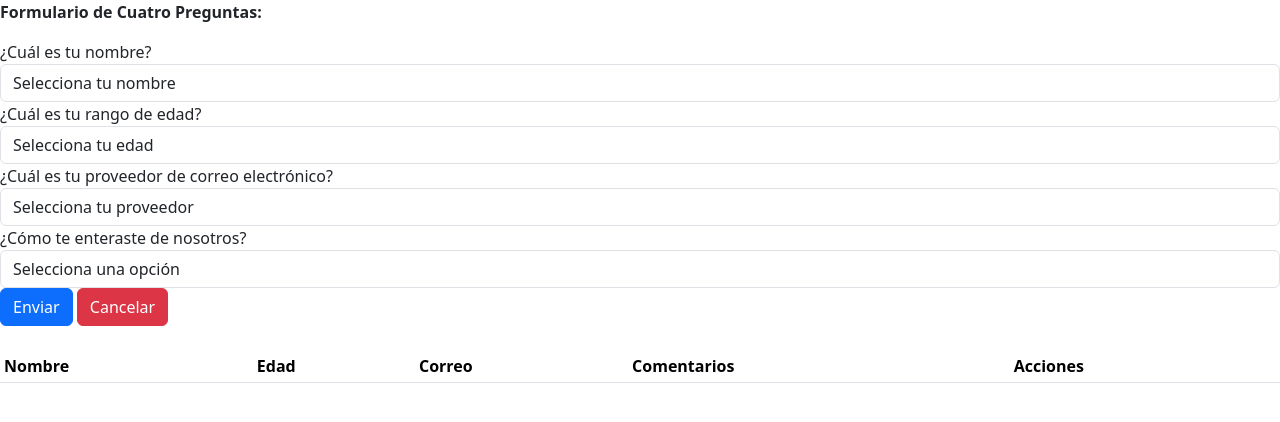
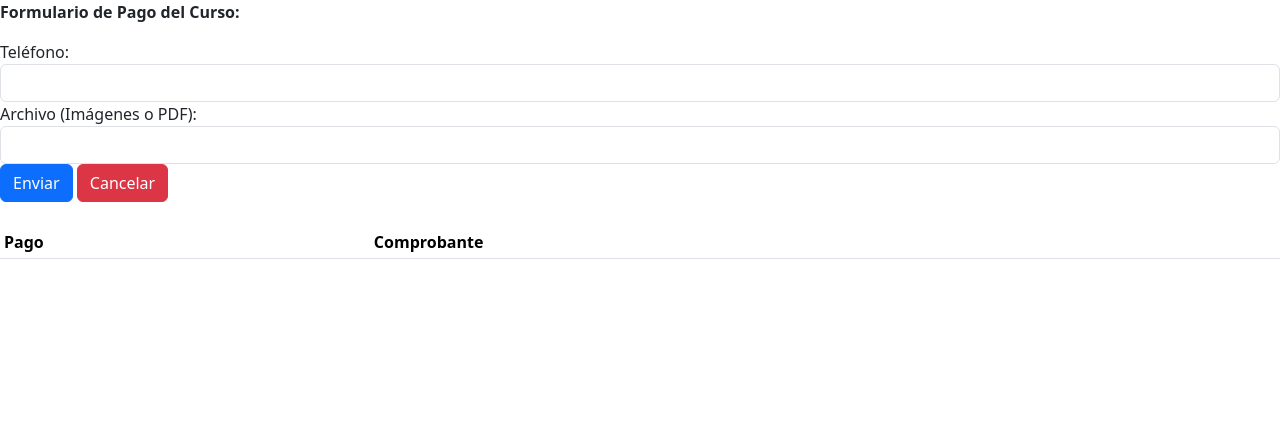
Before and after one commit to buda2103/Pago, a Flask app: template flask7b-main/templates/Formulario.html in a window 1280 px wide. Shown: the top 422 px of the page. Run offline with Flask 3, Linux system fonts and the light colour scheme; the template is opened without the code that fills it, so the values that code supplies are empty; some libraries are stand-ins or nearby versions.

Commit message:
Update Formulario.html

```diff
--- a/flask7b-main/templates/Formulario.html
+++ b/flask7b-main/templates/Formulario.html
@@ -3,58 +3,27 @@
 <head>
     <meta charset="UTF-8">
     <meta name="viewport" content="width=device-width, initial-scale=1.0">
-    <title>Formulario 4 Preguntas con Selección</title>
+    <title>Pago Curso</title>
     <!-- Añade las librerías JQuery, Bootstrap y JQuery Validation -->
     <link rel="stylesheet" href="https://cdn.jsdelivr.net/npm/bootstrap@5.3.3/dist/css/bootstrap.min.css">
     <script src="https://code.jquery.com/jquery-3.7.1.min.js" integrity="sha256-/JqT3SQfawRcv/BIHPThkBvs0OEvtFFmqPF/lYI/Cxo=" crossorigin="anonymous"></script>
     <script src="https://cdn.jsdelivr.net/npm/bootstrap@5.3.3/dist/js/bootstrap.bundle.min.js" crossorigin="anonymous"></script>
+    <!-- Nueva fuente de JQuery Validation -->
     <script src="https://cdnjs.cloudflare.com/ajax/libs/jquery-validate/1.19.3/jquery.validate.min.js" integrity="sha512-pnM+HWgfFIjl7dd5JKY1YoEpA5AmtsjE/3sFVOdNuBJePIqlzwHM9eyXo96AQBWCMfQFViSyMOkV1hpI/YfpHQ==" crossorigin="anonymous"></script>
     <script src="https://js.pusher.com/8.2.0/pusher.min.js"></script>
 </head>
 <body>
-    <p><b>Formulario de Cuatro Preguntas:</b></p>
-    <form id="frmPreguntas" method="post" enctype="multipart/form-data">
+    <p><b>Formulario de Pago del Curso:</b></p>
+    <form id="frmPagocurso" method="post" enctype="multipart/form-data">
         <input type="hidden" id="id" name="id">
 
         <div class="form-group">
-            <label for="Nombre">¿Cuál es tu nombre?</label>
-            <select id="Nombre" name="Nombre" class="form-control" required>
-                <option value="">Selecciona tu nombre</option>
-                <option value="Juan">Juan</option>
-                <option value="María">María</option>
-                <option value="Pedro">Pedro</option>
-                <option value="Ana">Ana</option>
-            </select>
+            <label for="Telefono">Teléfono:</label>
+            <input type="text" id="Telefono" name="Telefono" class="form-control" required>
         </div>
         <div class="form-group">
-            <label for="Edad">¿Cuál es tu rango de edad?</label>
-            <select id="Edad" name="Edad" class="form-control" required>
-                <option value="">Selecciona tu edad</option>
-                <option value="Menos de 20">Menos de 20</option>
-                <option value="21-30">21-30</option>
-                <option value="31-40">31-40</option>
-                <option value="Más de 40">Más de 40</option>
-            </select>
-        </div>
-        <div class="form-group">
-            <label for="Correo">¿Cuál es tu proveedor de correo electrónico?</label>
-            <select id="Correo" name="Correo" class="form-control" required>
-                <option value="">Selecciona tu proveedor</option>
-                <option value="Gmail">Gmail</option>
-                <option value="Yahoo">Yahoo</option>
-                <option value="Outlook">Outlook</option>
-                <option value="Otro">Otro</option>
-            </select>
-        </div>
-        <div class="form-group">
-            <label for="Comentarios">¿Cómo te enteraste de nosotros?</label>
-            <select id="Comentarios" name="Comentarios" class="form-control" required>
-                <option value="">Selecciona una opción</option>
-                <option value="Redes Sociales">Redes Sociales</option>
-                <option value="Publicidad">Publicidad</option>
-                <option value="Recomendación">Recomendación</option>
-                <option value="Otro">Otro</option>
-            </select>
+            <label for="Archivo">Archivo (Imágenes o PDF):</label>
+            <input type="text" id="Archivo" name="Archivo" class="form-control" accept="image/*,application/pdf" required>
         </div>
         <button type="submit" class="btn btn-primary">Enviar</button>
         <button type="reset" class="btn btn-danger">Cancelar</button>
@@ -64,36 +33,80 @@
     <table class="table table-sm mt-4">
         <thead>
             <tr>
-                <th>Nombre</th>
-                <th>Edad</th>
-                <th>Correo</th>
-                <th>Comentarios</th>
-                <th>Acciones</th>
+                <th>Pago</th>
+                <th>Comprobante</th>
             </tr>
         </thead>
-        <tbody id="tbodyPreguntas">
+        <tbody id="tbodyPagoCurso">
             <!-- Aquí se llenarán los datos dinámicamente -->
         </tbody>
     </table>
 
     <script>
+        /*!
+        * Color mode toggler for Bootstrap's docs (https://getbootstrap.com/)
+        * Copyright 2011-2022 The Bootstrap Authors
+        * Licensed under the Creative Commons Attribution 3.0 Unported License.
+        */
+
+        var bootstrapTheme = localStorage.getItem("theme")
+
+        function getPreferredTheme() {
+            if (bootstrapTheme) {
+                return bootstrapTheme
+            }
+            return window.matchMedia("(prefers-color-scheme: dark)").matches ? "dark" : "light"
+        }
+
+        function setTheme(theme) {
+            if (theme === "auto" && window.matchMedia("(prefers-color-scheme: dark)").matches) {
+                document.documentElement.setAttribute("data-bs-theme", "dark")
+            } else {
+                document.documentElement.setAttribute("data-bs-theme", ((theme == "auto") ? "light" : theme))
+            }
+        }
+
+        function showActiveTheme(theme) {
+            $("[data-bs-theme-value]").removeClass("bg-primary text-white active")
+            $(`[data-bs-theme-value="${theme}"]`).addClass("bg-primary text-white active")
+        }
+
+        $(document).on("click", '[data-bs-theme-value]', function (event) {
+            const theme = this.getAttribute("data-bs-theme-value")
+            localStorage.setItem("theme", theme)
+            setTheme(theme)
+            showActiveTheme(theme)
+        })
+
+        window.matchMedia("(prefers-color-scheme: dark)").addEventListener("change", function (event) {
+            if (bootstrapTheme !== "light" || bootstrapTheme !== "dark") {
+                setTheme(getPreferredTheme())
+            }
+        })
+
+        document.addEventListener("DOMContentLoaded", function (event) {
+            setTheme(bootstrapTheme)
+            showActiveTheme(getPreferredTheme())
+        })
+    </script>
+
+    <script>
         window.addEventListener("load", function (event) {
+            // Realizamos un SELECT a la BD con FLASK y lo imprimimos en el TBODY
             function buscar() {
                 $.get("/buscar", function (respuesta) {
                     // Limpiar el contenido anterior
-                    $("#tbodyPreguntas").html("")
+                    $("#tbodyPagoCurso").html("")
 
                     // Llenar la tabla con la respuesta
                     for (var x in respuesta) {
-                        var pregunta = respuesta[x]
-                        $("#tbodyPreguntas").append(`<tr>
-                            <td>${pregunta[1]}</td>
-                            <td>${pregunta[2]}</td>
-                            <td>${pregunta[3]}</td>
-                            <td>${pregunta[4]}</td>
+                        var Pagocurso = respuesta[x]
+                        $("#tbodyPagoCurso").append(`<tr>
+                            <td>${Pagocurso[1]}</td>
+                            <td>${Pagocurso[2]}</td>
                             <td>
-                                <button class="btn btn-primary btn-editar" data-id="${pregunta[0]}">Editar</button>
-                                <button class="btn btn-warning btn-eliminar" data-id="${pregunta[0]}">Eliminar</button>
+                                <button class="btn btn-primary btn-editar" data-id="${Pagocurso[0]}">Editar</button>
+                                <button class="btn btn-warning btn-eliminar" data-id="${Pagocurso[0]}">Eliminar</button>
                             </td>
                         </tr>`)
                     }
@@ -106,42 +119,41 @@
                 var id = $(this).attr("data-id")
 
                 $.get("/editar", {id: id}, function (respuesta) {
-                    var pregunta = respuesta[0]
+                    var Pagocurso = respuesta[0]
 
-                    $("#id").val(pregunta["Id_Pregunta"]).trigger("focus")
-                    $("#Nombre").val(pregunta["Nombre"])
-                    $("#Edad").val(pregunta["Edad"])
-                    $("#Correo").val(pregunta["Correo"])
-                    $("#Comentarios").val(pregunta["Comentarios"])
+                    $("#id").val(Pagocurso["Id_Curso_Pago"]).trigger("focus")
+                    $("#Telefono").val(Pagocurso["Telefono"])
+                    $("#Archivo").val(Pagocurso["Archivo"])
                 })
             })
 
             $(document).on("click", ".btn-eliminar", function (event) {
-                if (!confirm("¿Quieres eliminar este registro?")) {
+                if (!confirm("¿Quieres eliminar el registro del pago?")) {
                     return
                 }
 
                 var id = $(this).attr("data-id")
 
                 $.post("/eliminar", {id: id}, function() {
-                    buscar()
+                    buscar() // Actualiza la tabla después de eliminar
                 })
             })
 
-            $("#frmPreguntas").submit(function (event) {
+            $("#frmPagocurso").submit(function (event) {
                 event.preventDefault()
 
+                // Crear un nuevo FormData para incluir el archivo
                 var formData = new FormData(this)
 
                 $.ajax({
                     url: "/registrar",
                     type: "POST",
                     data: formData,
-                    contentType: false,
-                    processData: false,
+                    contentType: false, // No procesar los datos como JSON
+                    processData: false, // No permitir que jQuery procese los datos
                     success: function (respuesta) {
-                        $("#frmPreguntas").get(0).reset()
-                        buscar()
+                        $("#frmPagocurso").get(0).reset()
+                        buscar() // Actualiza la tabla después de registrar
                     }
                 })
             })
@@ -152,9 +164,9 @@
                 cluster: "us2"
             })
 
-            var channel = pusher.subscribe("CanalPreguntas")
-            channel.bind("pregunta-evento", function (pregunta) {
-                buscar()
+            var channel = pusher.subscribe("CanalPago_curso")
+            channel.bind("pago-curso", function (Pagocurso) {
+                buscar() // Actualiza la tabla en tiempo real cuando llegue un evento Pusher
             })
         })
     </script>
```
